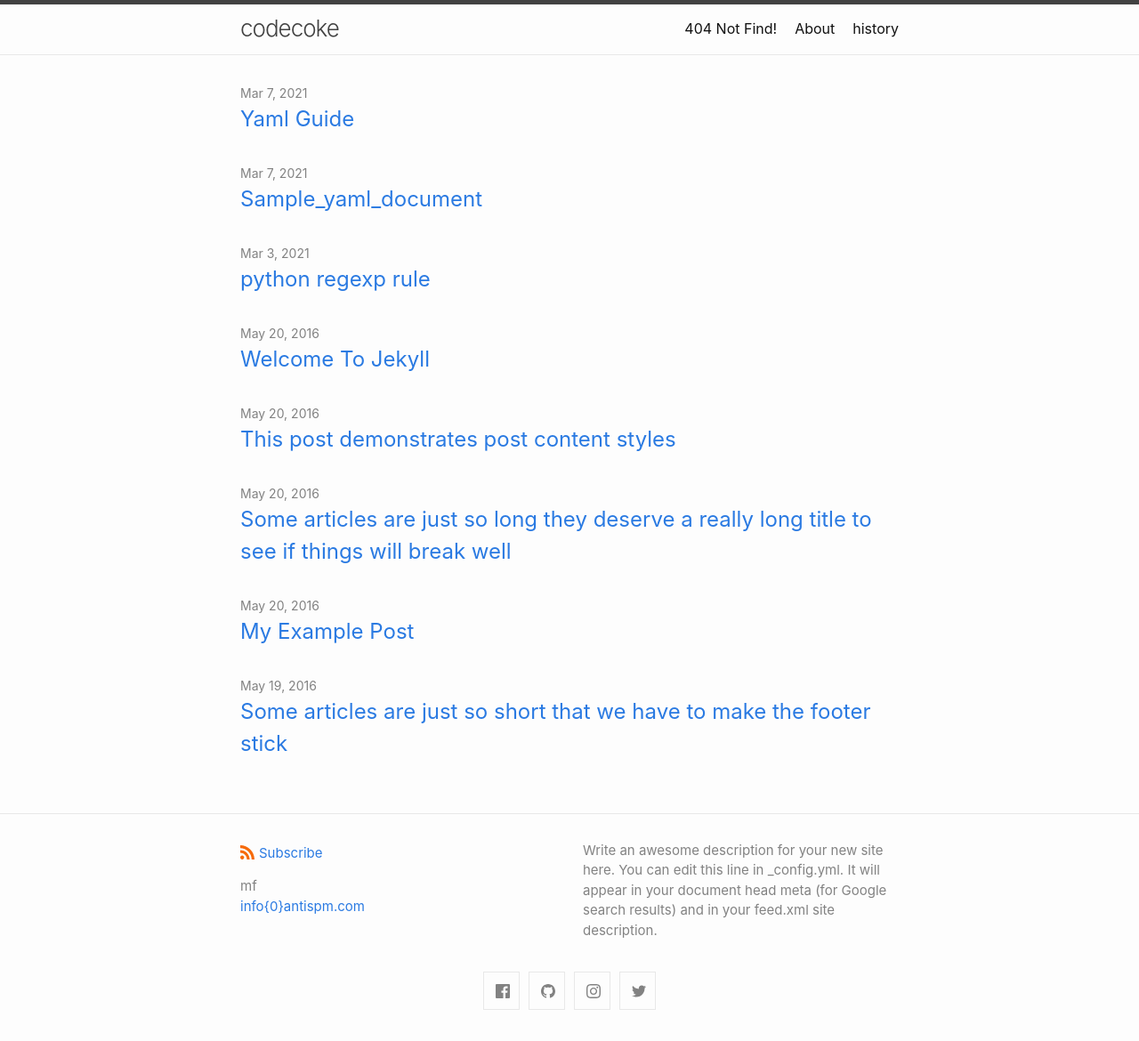
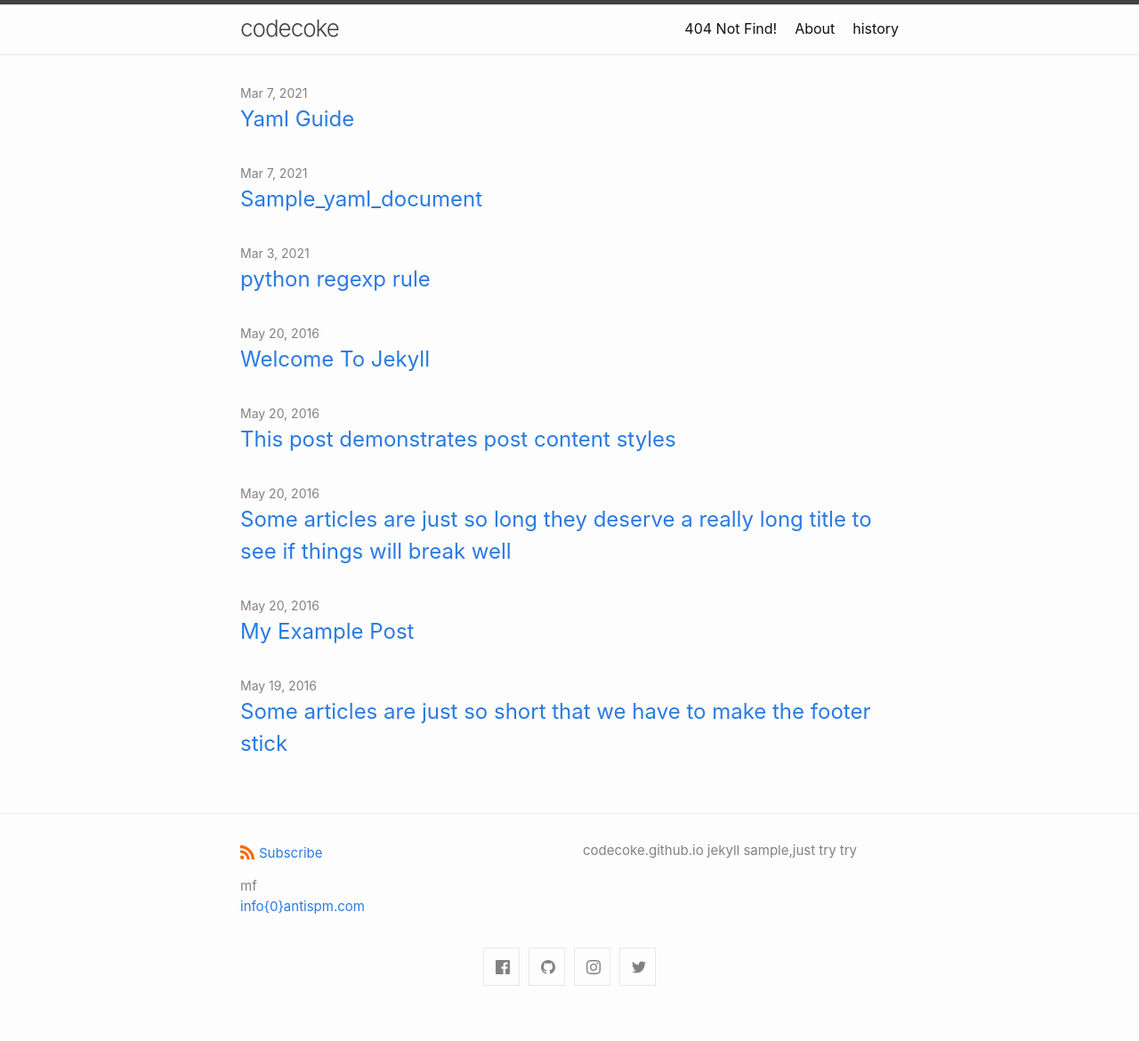
Before and after one commit to codecoke/codecoke.github.io, a Jekyll site: the page built from index.md, in a window 1280 px wide. Shown: the whole page at 89% size. Built offline with Jekyll 4.4.1, drawn with Linux system fonts in a browser that asks for light colours; after the commit the page ends 1143 px from its top, so only the background shows below that.

Commit message:
change config.yaml desc

```diff
--- a/_config.yml
+++ b/_config.yml
@@ -3,9 +3,7 @@ author:
   name: mf
   email: info{0}antispm.com
 description: > # this means to ignore newlines until "show_excerpts:"
-  Write an awesome description for your new site here. You can edit this
-  line in _config.yml. It will appear in your document head meta (for
-  Google search results) and in your feed.xml site description.
+  codecoke.github.io jekyll sample,just try try
 
 show_excerpts: false # set to true to show excerpts on the homepage
 
@@ -56,5 +54,5 @@ minima:
 theme: minima
 
 plugins:
- - jekyll-feed
- - jekyll-seo-tag
+  - jekyll-feed
+  - jekyll-seo-tag
```
